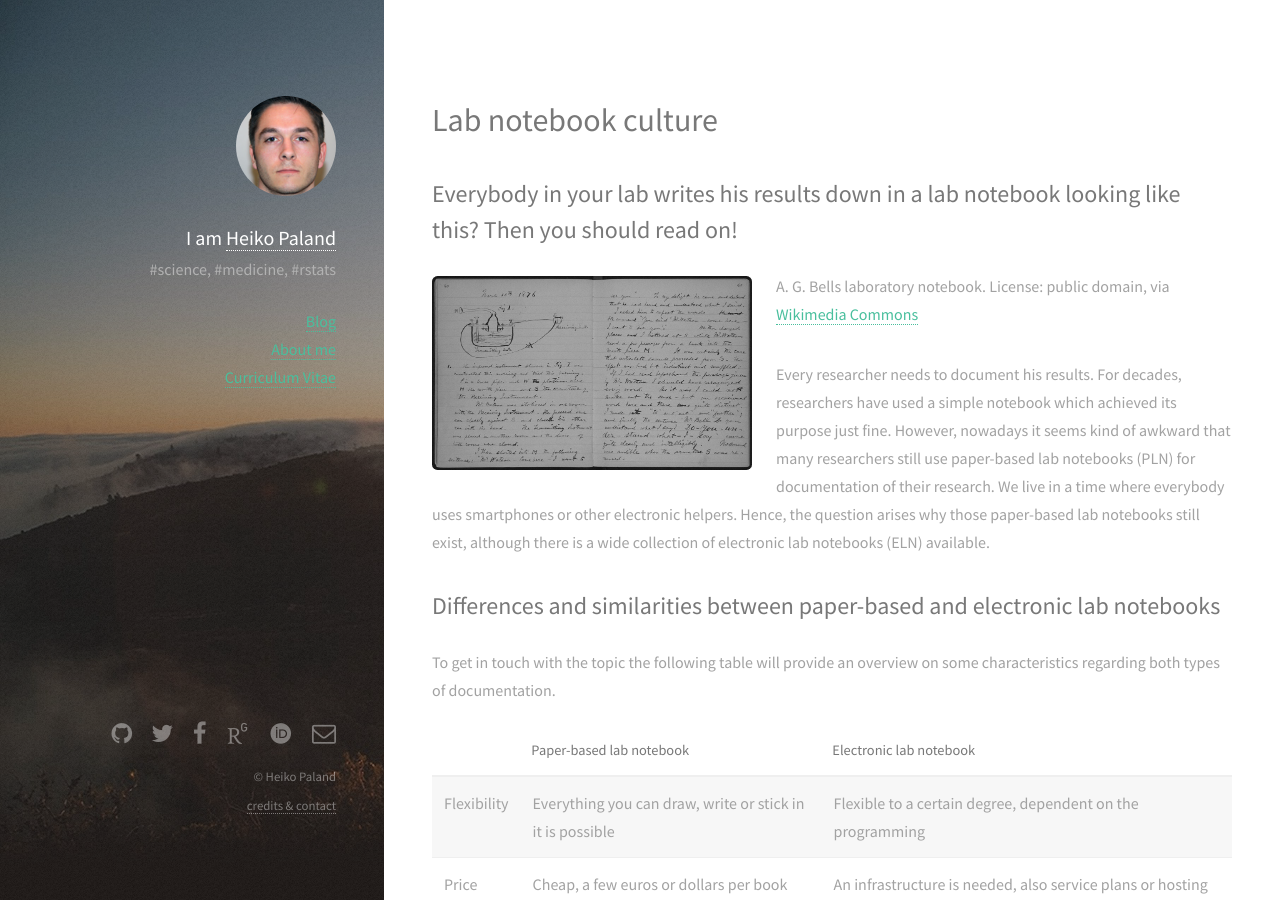
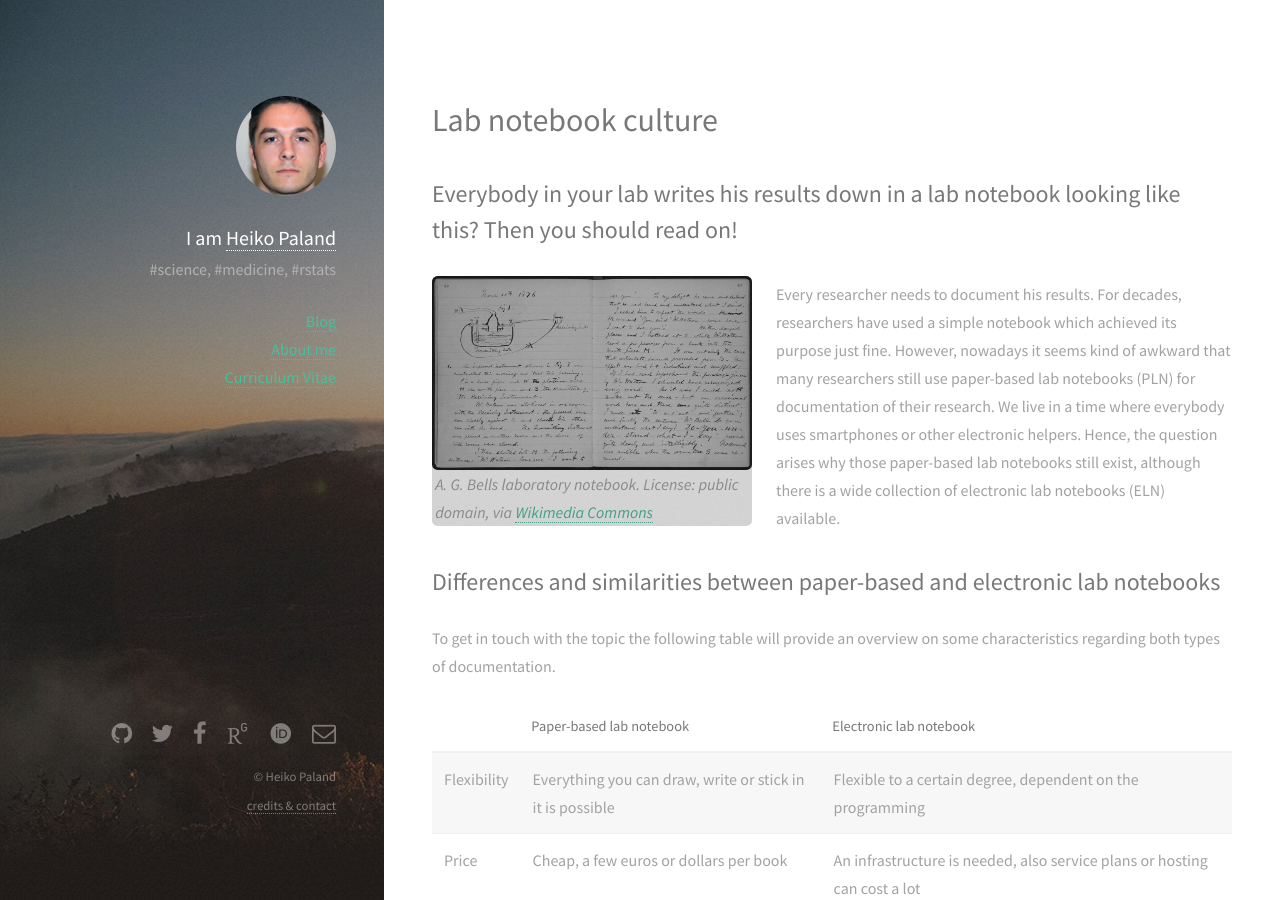
Before and after one commit to old-jekyll-templates/Strata-Jekyll-Theme, a Jekyll site: the page built from testpage.md, in a window 1280 px wide and 900 px high. Built offline with Jekyll 4.4.1, drawn with Linux system fonts in a browser that asks for light colours; some web fonts are replaced; comment, search, counter and statistics services are not loaded.

Commit message:
testpage

```diff
--- a/testpage.md
+++ b/testpage.md
@@ -7,7 +7,7 @@ noindex: true
 ---
 ## Everybody in your lab writes his results down in a lab notebook looking like this? Then you should read on!
 
-<span class="image left"><img src="{{ site.url }}/images/fulls/2016-08-09_Bell-Notebook.jpg"></span><span class="left">A. G. Bells laboratory notebook. License: public domain, via [Wikimedia Commons](https://commons.wikimedia.org/wiki/File:AGBell_Notebook.jpg)</span>
+<span class="image left"><img src="{{ site.url }}/images/fulls/2016-08-09_Bell-Notebook.jpg"><em>A. G. Bells laboratory notebook. License: public domain, via [Wikimedia Commons](https://commons.wikimedia.org/wiki/File:AGBell_Notebook.jpg)</em></span>
 
 Every researcher needs to document his results. For decades, researchers have used a simple notebook which achieved its purpose just fine. However, nowadays it seems kind of awkward that many researchers still use paper-based lab notebooks (PLN) for documentation of their research. We live in a time where everybody uses smartphones or other electronic helpers. Hence, the question arises why those paper-based lab notebooks still exist, although there is a wide collection of electronic lab notebooks (ELN) available. <!--more-->
 
```
